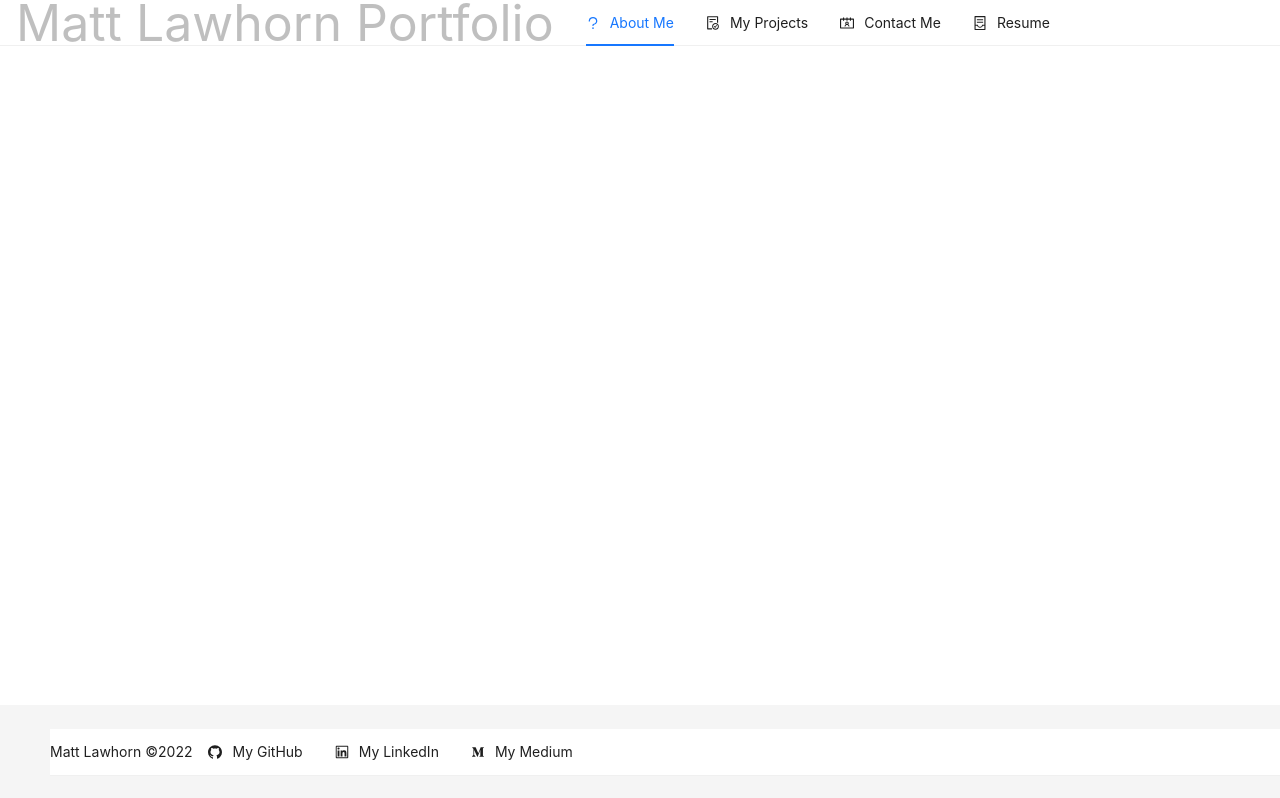
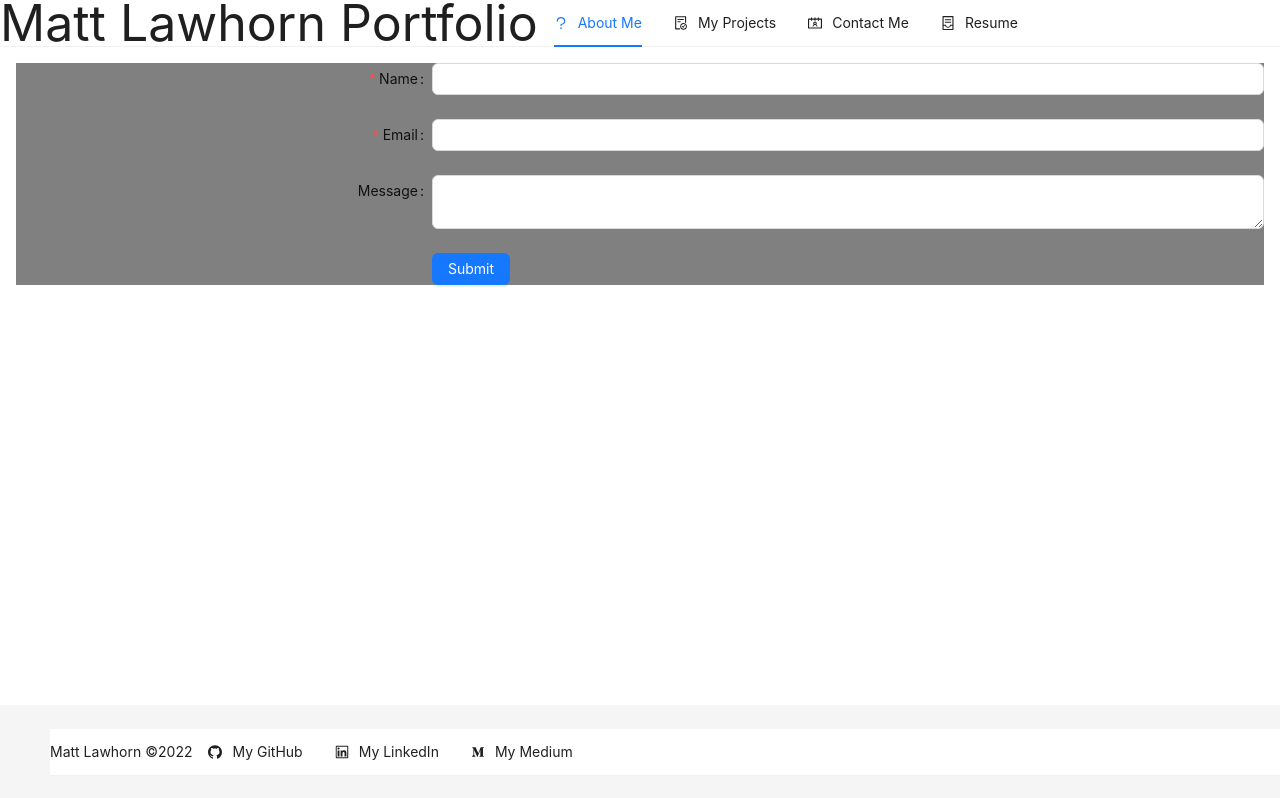
Before and after one commit to Lawhornmatt/Portfolio_ReactPowered, a React (Vite) app: page /contact in a window 1280 px wide. Shown: the top 798 px of the page. Built offline with nearby package versions, Linux system fonts and the light colour scheme.

Commit message:
Contact Form

```diff
--- a/src/App.jsx
+++ b/src/App.jsx
@@ -7,6 +7,8 @@ import Homepage from './components/Homepage.jsx'
 import Pedestal from './components/Pedestal.jsx'
 import Menu from './components/Menu.jsx'
 import Myfooter from './components/Footer.jsx'
+import Emailform from './components/Contact.jsx'
+import Resume from './components/Resume.jsx'
 
 function App() {
 
@@ -27,6 +29,14 @@ function App() {
             path="/project"
             element={<Pedestal/>}
           />
+          <Route
+            path="/contact"
+            element={<Emailform/>}
+          />
+          <Route
+            path="/resume"
+            element={<Resume/>}
+          />
         </Routes>
       </Router>
       <Myfooter />
--- /dev/null
+++ b/src/components/Contact.jsx
@@ -0,0 +1,45 @@
+import React from 'react';
+import { Button, Form, Input } from 'antd';
+
+const layout = {
+  labelCol: { span: 8 },
+  wrapperCol: { span: 16 },
+};
+
+/* eslint-disable no-template-curly-in-string */
+const validateMessages = {
+  required: '${label} is required!',
+  types: {
+    email: '${label} is not a valid email!',
+    number: '${label} is not a valid number!',
+  }
+};
+
+const Emailform = () => {
+
+  return (
+    <Form {...layout} style={{ margin: '1rem', backgroundColor: 'grey' }} name="nest-messages" validateMessages={validateMessages}>
+
+      <Form.Item name={['user', 'name']} label="Name" rules={[{ required: true }]}>
+        <Input />
+      </Form.Item>
+
+      <Form.Item name={['user', 'email']} label="Email" rules={[{ required: true, type: 'email' }]}>
+        <Input />
+      </Form.Item>
+
+      <Form.Item name={['user', 'introduction']} label="Message">
+        <Input.TextArea />
+      </Form.Item>
+
+      <Form.Item wrapperCol={{ ...layout.wrapperCol, offset: 8 }}>
+        <Button type="primary" htmlType="submit">
+          Submit
+        </Button>
+      </Form.Item>
+
+    </Form>
+  );
+};
+
+export default Emailform;
--- a/src/components/Menu.jsx
+++ b/src/components/Menu.jsx
@@ -6,9 +6,9 @@ const App = () => (
 
   <Menu mode="horizontal" defaultSelectedKeys={['about']}>
 
-    <Menu.Item key="logo" disabled="true" style={{ fontSize: 50 }}>
-      <span>Matt Lawhorn Portfolio</span>
-    </Menu.Item>
+
+    <span style={{ fontSize: 50 }}>Matt Lawhorn Portfolio</span>
+
 
     <Menu.Item key="about" icon={<QuestionOutlined />}>
       <a class="nav-link" href="/about">About Me</a>
--- /dev/null
+++ b/src/components/Resume.jsx
@@ -0,0 +1,14 @@
+import React from 'react';
+import ReactDOM from 'react-dom';
+import { Image } from 'antd';
+
+export default function Resume() {
+    return(
+        <div>
+            <h1>My Resume</h1>
+
+            <embed src="221020_resume_FullStack.pdf" width="800px" height="2100px" />\
+
+        </div>
+    );
+};
```
